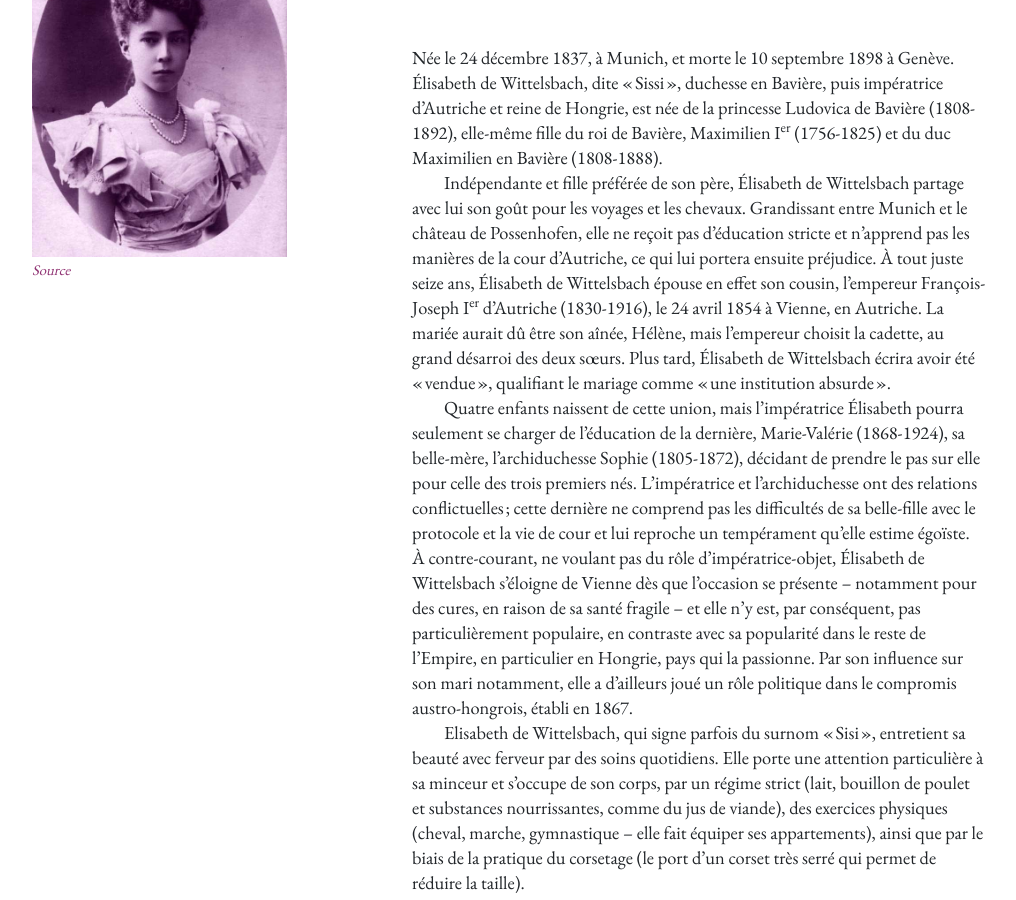
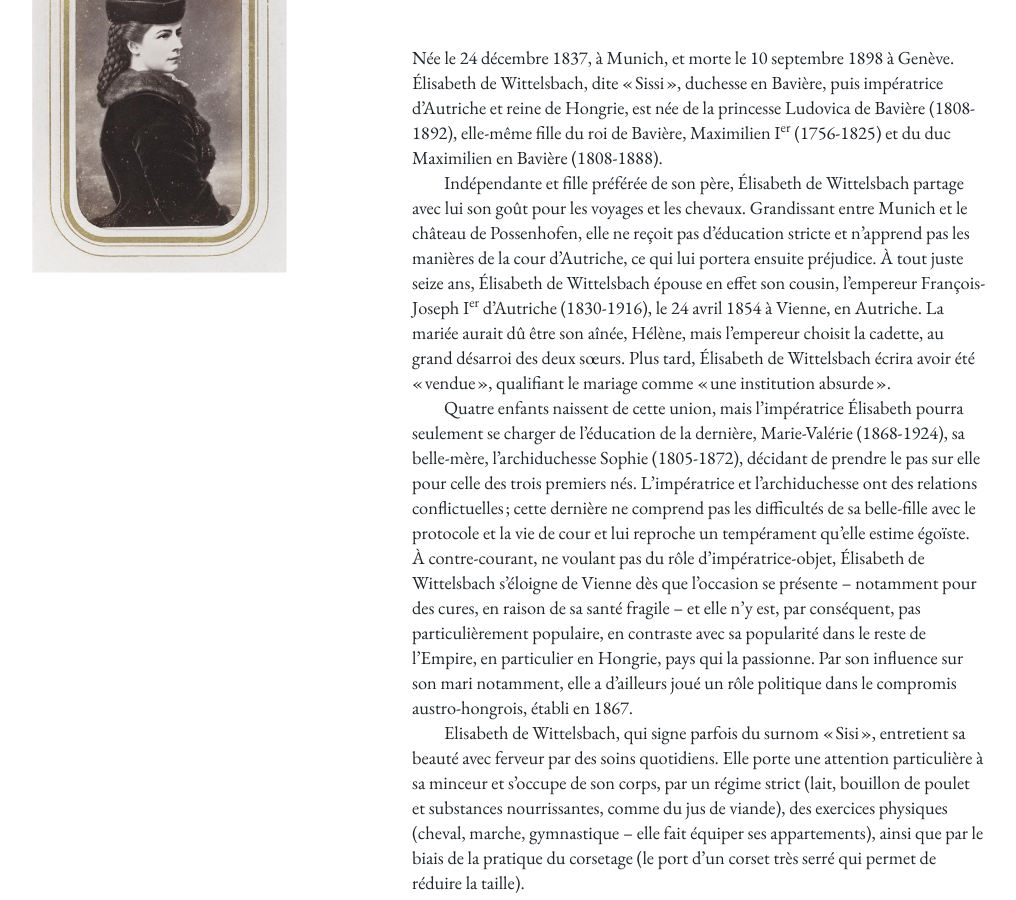
Before and after one commit to larucheio/100elles.ch, a Jekyll site: the page built from 100femmes/elisabeth-de-wittelsbach/index.html, in a window 1280 px wide and 900 px high, scrolled down 304 px. Shown: the whole window, without its empty margins (53-1069 px from the left). Built offline with Jekyll 4.4.1, drawn with Linux system fonts in a browser that asks for light colours.

Commit message:
MàJ de la photo de Sissi

```diff
--- a/100femmes/elisabeth-de-wittelsbach/index.html
+++ b/100femmes/elisabeth-de-wittelsbach/index.html
@@ -10,7 +10,6 @@ image: /img/100femmes/elisabeth-de-wittelsbach.jpg
     <div class="col-12 col-lg-3 mb-5 mb-lg-0">
       <figure>
         <img src="{{ page.image }}" class="img-fluid" style="width: 100%;" alt="{{ page.title }}">
-        <figcaption class="text-muted small font-italic"><a href="http://royautes.r.o.pic.centerblog.net/fdf093e3.JPG">Source</a></figcaption>
       </figure>
     </div>
     <div class="col-12 offset-lg-1 col-lg">
```
Also changed, not shown: img/100femmes/elisabeth-de-wittelsbach.jpg.
